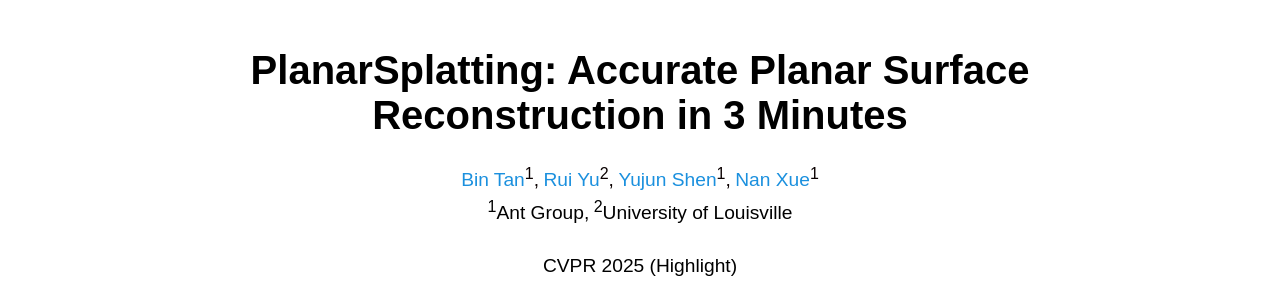
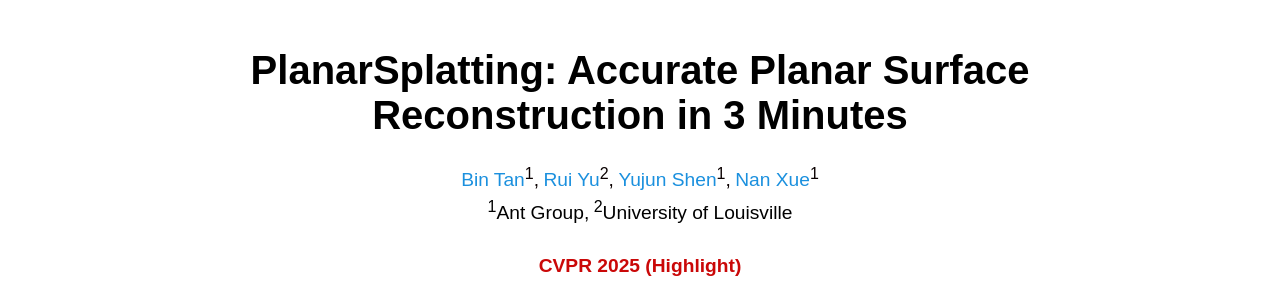
Before and after one commit to IceTTTb/PlanarSplatting, a plain HTML site: page index.html in a window 1280 px wide. Shown: the top 302 px of the page. Drawn offline with nearby package versions, Linux system fonts and the light colour scheme; some icons are missing; a web font is replaced by a local one.

Commit message:
Update index.html

```diff
--- a/index.html
+++ b/index.html
@@ -161,7 +161,7 @@
           </div>
           <br/>
           <div class="is-size-6 publication-authors">
-            <span class="author-block" style="color: black;">CVPR 2025 (Highlight)</span>
+            <span class="author-block" style="color: rgb(202, 8, 8); font-weight: bold;">CVPR 2025 (Highlight)</span>
           </div>
           </br>
           <div class="column has-text-centered">
```
